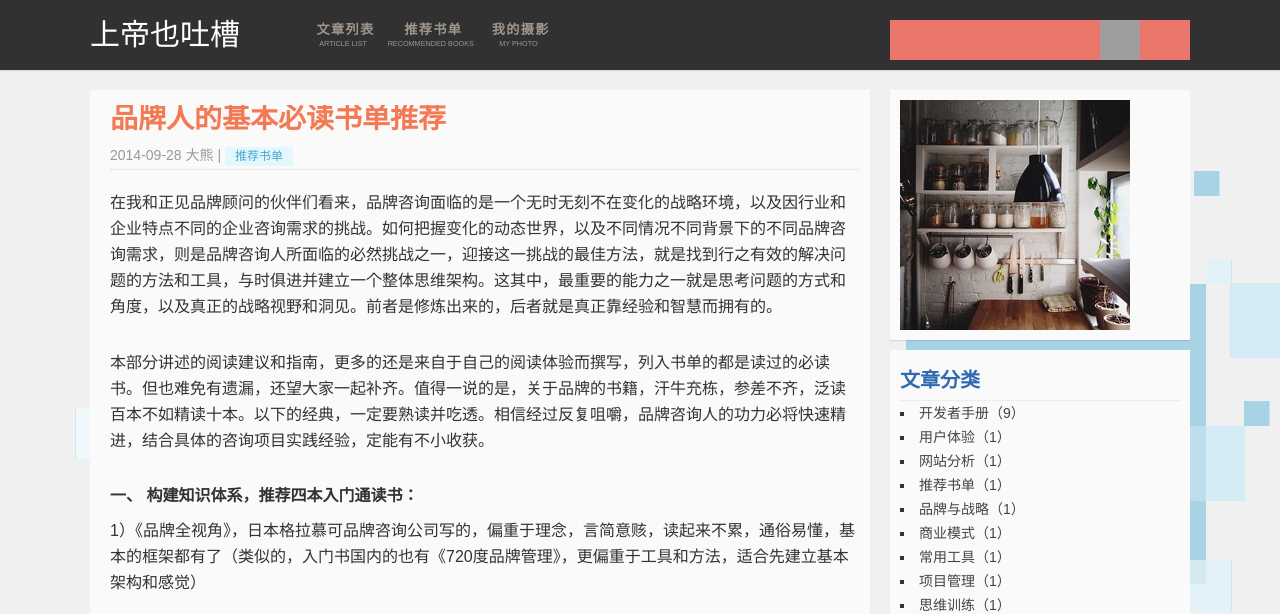
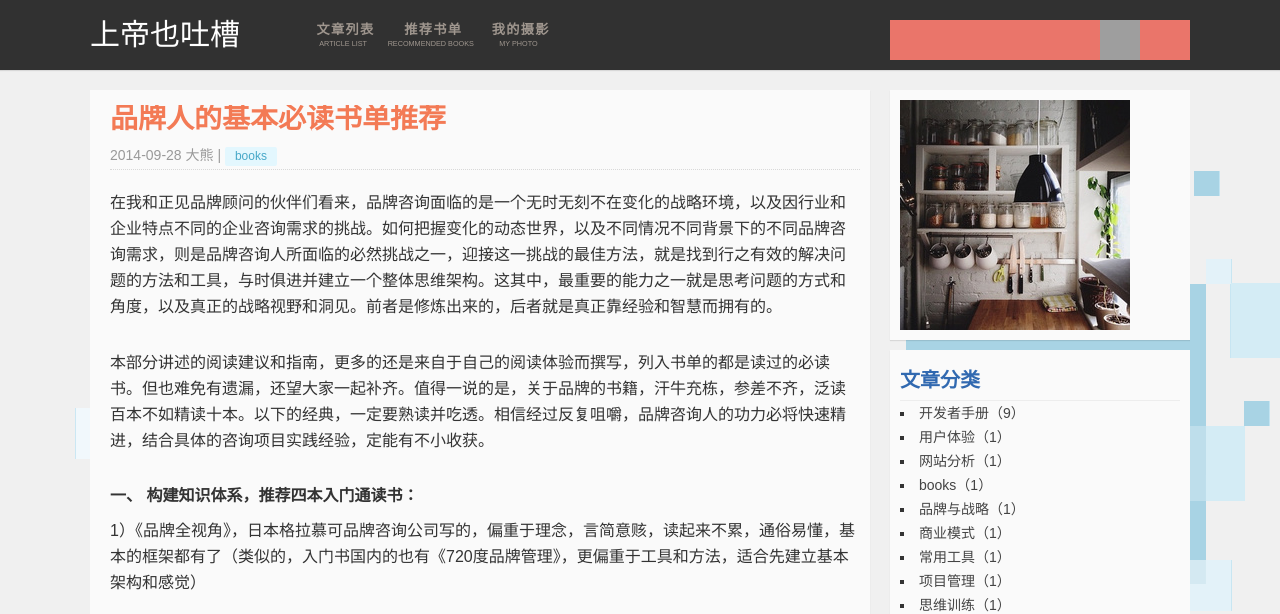
Before and after one commit to godtoo/godtoo.github.com, a Jekyll site: the page built from _posts/2014-09-28-brand-book.md, in a window 1280 px wide and 900 px high. Shown: the top 614 px of the window. Built offline with Jekyll 4.4.1, drawn with Linux system fonts in a browser that asks for light colours; nearby versions of some CDN libraries; comment, search, counter and statistics services are not loaded.

Commit message:
change css

```diff
--- a/_config.yml
+++ b/_config.yml
@@ -2,3 +2,4 @@ baseurl: /
 url: http://www.godtoo.com
 permalink: /:title.html
 paginate: 10
+catenames: {developer: 开发者手册, opinions:  观点与感想}
--- a/_includes/side_categorys.html
+++ b/_includes/side_categorys.html
@@ -2,7 +2,7 @@
 <h2>文章分类</h2>
 	<ul class="side_ul">
 		{% for category in site.categories  %}
-		<li><a href="{{ site.url }}/categorys/{{ category | first  }}.html">{{ category | first  }}（{{ category | last | size  }}）</a></li>
+		<li><a href="{{ site.url }}/categorys/site.catenames[{{ category | first  }}].html">{{ category | first  }}（{{ category | last | size  }}）</a></li>
 		{% endfor  %}
 	</ul>
 </div>
--- a/_posts/2014-09-28-brand-book.md
+++ b/_posts/2014-09-28-brand-book.md
@@ -4,7 +4,7 @@ title: "品牌人的基本必读书单推荐"
 img: 201409/280101.jpg
 description: "本部分讲述的阅读建议和指南，更多的还是来自于自己的阅读体验而撰写，列入书单的都是读过的必读书。但也难免有遗漏，还望大家一起补齐。值得一说的是，关于品牌的书籍，汗牛充栋，参差不齐，泛读百本不如精读十本。以下的经典，一定要熟读并吃透。相信经过反复咀嚼，品牌咨询人的功力必将快速精进，结合具体的咨询项目实践经验，定能有不小收获。"
 keywords: 品牌咨询,品牌书单
-category: 推荐书单
+category: books
 tags: [品牌管理]
 author: 大熊
 ---
--- /dev/null
+++ b/categorys/developer.html
@@ -0,0 +1,6 @@
+---
+layout: default
+title: 开发者手册
+catename: books
+---
+{% include category.html  %}
```
